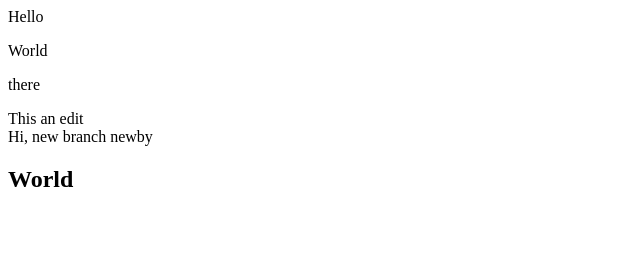
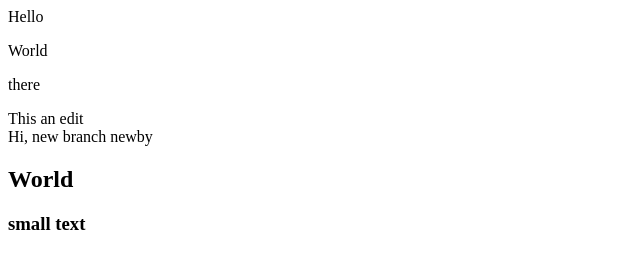
Before and after one commit to xanthris4444/demo-repo3, a plain HTML site: page index.html in a window 1280 px wide. Shown: the whole page, without its empty margins (0-640 px from the left). Drawn offline with Linux system fonts and the light colour scheme.

Commit message:
Added h3(small text)

```diff
--- a/index.html
+++ b/index.html
@@ -4,3 +4,4 @@
 <div class="new">This an edit</div>
 <div>Hi, new branch newby</div>
 <h2>World</h2>
+<h3>small text</h3>
```
